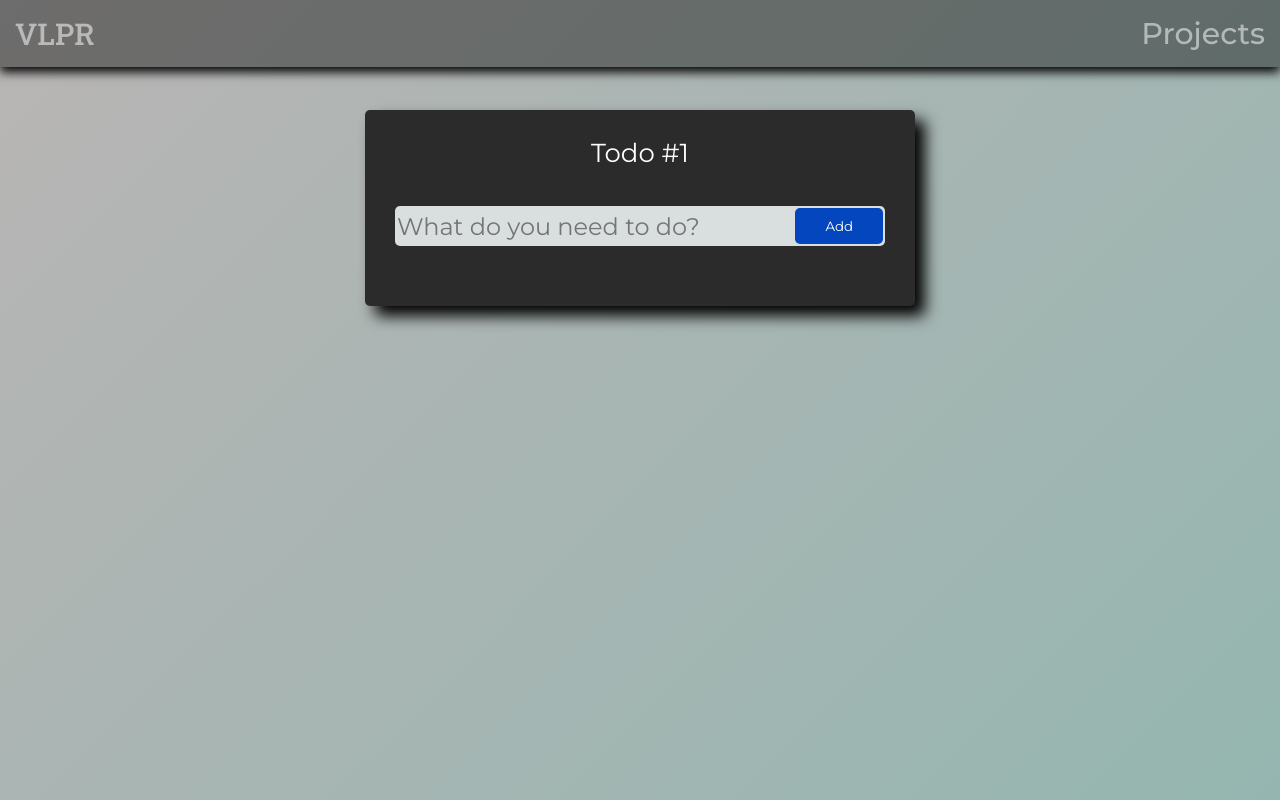
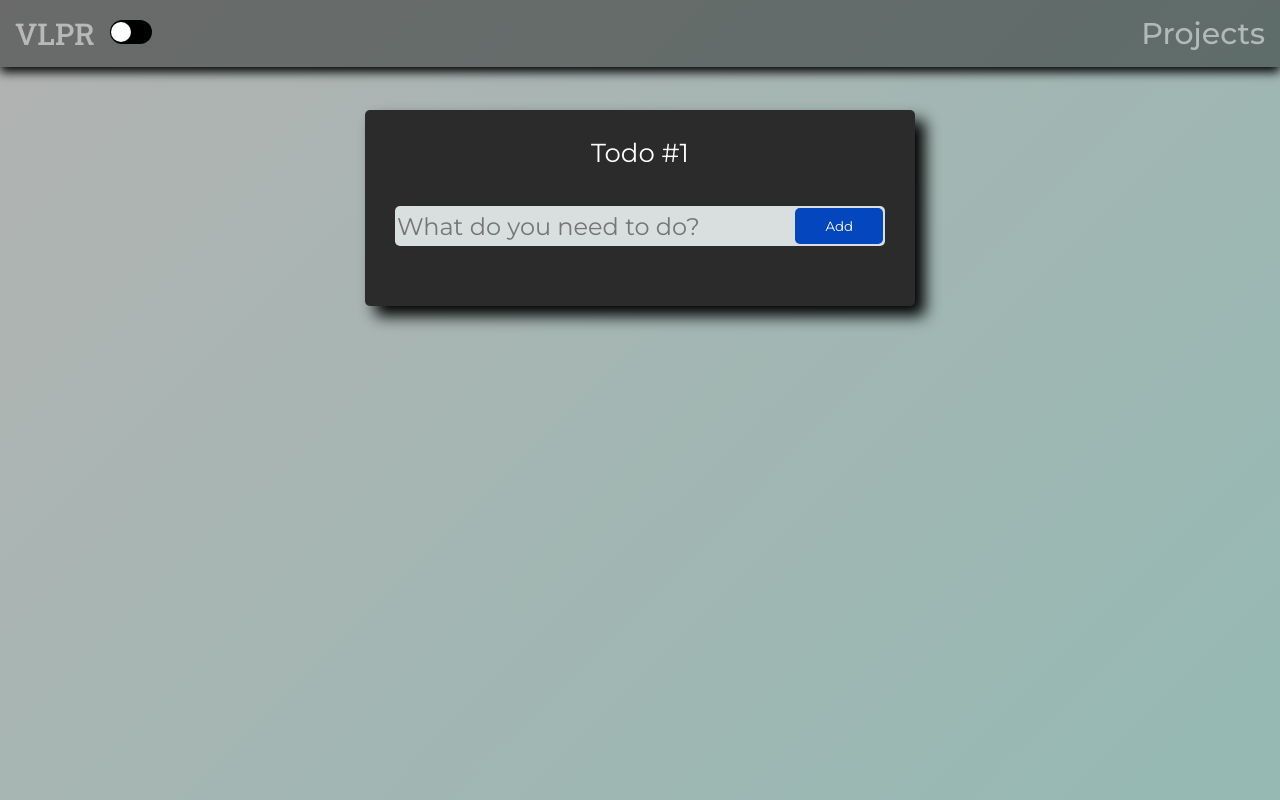
Before and after one commit to Intemeretor/Portfolio, a React (Vite) app: page /Portfolio/Todo in a window 1280 px wide. Built offline with nearby package versions, Linux system fonts and the light colour scheme.

Commit message:
darkmode

```diff
--- a/src/App.jsx
+++ b/src/App.jsx
@@ -12,19 +12,21 @@ import Sidebar from './components/Sidebar/Sidebar';
 function App() {
 
 	const [sideActive, setSideActive] = useState(false);
-
+	const [darkMode, setDarkMode] = useState(false);
 	function sidebarHandler() {
 		setSideActive(prev => !prev);
 	}
 
+	return (
+		<main className={`wrapper
+		${darkMode ? 'isDark' : ''}
+		${sideActive ? 'scrollable' : ''}`}
+		>
 
-	return (
-		<main className={`wrapper ${sideActive ? 'scrollable' : ''}`}>
-			<Head sidebarHandler={sidebarHandler} />
-
+			<Head setDarkMode={setDarkMode} sidebarHandler={sidebarHandler} darkMode={darkMode} />
 			<Routes>
 				<Route path='/Portfolio' element={<Home />} />
-				<Route path='/Portfolio/Todo' element={<Todo />} />
+				<Route path='/Portfolio/Todo' element={<Todo darkMode={darkMode} />} />
 			</Routes>
 
 			<Sidebar sidebarHandler={sidebarHandler} sideActive={sideActive} />
--- a/src/App.scss
+++ b/src/App.scss
@@ -2,14 +2,34 @@
 	font-family: "Montserrat";
 	min-height: 100%;
 	width: 100%;
-	background: linear-gradient(135deg, rgb(185, 181, 181), rgb(149, 182, 176));
+	background: linear-gradient(135deg, rgb(178, 179, 178), rgb(149, 185, 179));
 	overflow: hidden;
 	position: relative;
+	transition: all 1s ease 0s;
+
 	.scrollable {
 		height: 100%;
 	}
+	&.isDark {
+		background: linear-gradient(135deg, rgb(56, 56, 56), rgb(0, 0, 0));
+		// background-size: 300% 300%;
+		// animation: Gradient 10s ease infinite;
+	}
+	// background-size: 300% 300%;
+	// animation: Gradient 10s ease infinite;
 }
 
+@keyframes Gradient {
+	0% {
+		background-position: 10% 0%;
+	}
+	50% {
+		background-position: 91% 100%;
+	}
+	100% {
+		background-position: 10% 0%;
+	}
+}
 .container {
 	max-width: 1300px;
 	margin: 0 auto;
--- a/src/components/Head/Head.jsx
+++ b/src/components/Head/Head.jsx
@@ -2,23 +2,23 @@ import './Head.scss';
 import { useState } from 'react';
 import { Link } from 'react-router-dom';
 
-export default function Head({ sidebarHandler } = props) {
-	const [hint, setHint] = useState({
-		active: false,
-		text: 'Тут ви можете подивитись дні тижня'
-	})
-	function showHint() {
-		setHint(prev => ({ ...prev, active: true }))
-	}
-	function hideHint() {
-		setHint(prev => ({ ...prev, active: false }))
+export default function Head({ sidebarHandler, darkMode, setDarkMode } = props) {
+	function changeMode() {
+		setDarkMode(prev => !prev);
 	}
 	return (
 
-		<header className="header">
+		<header className={`header ${darkMode ? "isDark" : ""}`}>
 			<div className="header__container container">
 				<nav className="header__navigation">
-					<div className='header__homepage' ><Link className='header__link' to="/Portfolio">VLPR</Link></div>
+					<div className='header__homepage' >
+						<Link className='header__link' to="/Portfolio">VLPR</Link>
+					</div>
+					<div onClick={changeMode} className="header__darkmode darkmode" >
+						<button className="darkmode__button">
+							<span className='darkmode__indicator'></span>
+						</button>
+					</div>
 					<div className='header__projects'>
 						<button className='header__button' onClick={sidebarHandler}>Projects</button>
 					</div>
--- a/src/components/Head/Head.scss
+++ b/src/components/Head/Head.scss
@@ -1,15 +1,15 @@
 .header {
+	transition: all 1s ease 0s;
 	width: 100%;
 	position: fixed;
 	z-index: 100;
 	background-color: #02020267;
 	box-shadow: 0 5px 10px #000;
-	// background: linear-gradient(45deg, rgb(38, 11, 134), rgb(18, 27, 155));
 	padding: 15px 15px;
 	&__navigation {
 		position: relative;
 		display: flex;
-		justify-content: space-between;
+		justify-content: flex-end;
 		align-items: center;
 		gap: 15px;
 	}
@@ -31,6 +31,8 @@
 		color: rgba(255, 255, 255, 0.521);
 	}
 	&__projects {
+		flex: 1 1 auto;
+		text-align: right;
 		position: relative;
 	}
 	&__list {
@@ -50,4 +52,39 @@
 			font-weight: 500;
 		}
 	}
+	.darkmode {
+		&__button {
+			width: 42px;
+			position: relative;
+			height: 24px;
+			border-radius: 20px;
+			background-color: black;
+			transition: all 0.5s ease 0s;
+		}
+
+		&__indicator {
+			transition: all 0.5s ease 0s;
+			top: 50%;
+			left: 1px;
+			transform: translate(0%, -50%);
+			position: absolute;
+			background-color: white;
+			height: 20px;
+			width: 20px;
+			border-radius: 50%;
+		}
+	}
+	&.isDark {
+		box-shadow: 0 5px 10px #7e7c7c;
+		.darkmode {
+			&__button {
+				background-color: white;
+			}
+			&__indicator {
+				background-color: black;
+				left: 21px;
+				transform: translate(0%, -50%);
+			}
+		}
+	}
 }
--- a/src/components/Sidebar/Sidebar.scss
+++ b/src/components/Sidebar/Sidebar.scss
@@ -64,18 +64,19 @@
 		justify-content: center;
 		gap: 15px;
 		li {
-			padding: 10px;
-
 			width: 100%;
-			text-align: center;
-			border-radius: 20px;
-			&:hover {
-				background-color: #4040419f;
-			}
 		}
 	}
 
 	&__link {
+		padding: 10px;
+		display: block;
+		width: 100%;
+		text-align: center;
+		border-radius: 20px;
+		&:hover {
+			background-color: #4040419f;
+		}
 		color: White;
 		font-size: 1.875rem;
 	}
--- a/src/pages/Todo/Todo.jsx
+++ b/src/pages/Todo/Todo.jsx
@@ -1,122 +1,16 @@
 
 import React from 'react'
-import TodoList from './TodoList';
 import './Todo.scss'
-import { useState, useEffect } from 'react';
+import TodoItem from './TodoItem';
 
-export default function Todo(props) {
-
-	const [newTodo, setNewTodo] = useState({
-		text: '',
-		editable: false
-	});
-	const [todo, setTodo] = useState([]);
-
-	useEffect(() => {
-		const data = JSON.parse(localStorage.getItem('todos'));
-		setTodo(data || []); // Встановлюємо пустий масив, якщо дані відсутні
-	}, []);
-	useEffect(() => {
-		localStorage.setItem('todos', JSON.stringify(todo));
-	}, [todo]);
+export default function Todo({ darkMode } = props) {
 
 
-
-	function newTodoHandler(e) {
-		setNewTodo(prev => ({ ...prev, text: e.target.value }));
-	}
-	function hidePlaceholder(e) {
-		e.target.placeholder = '';
-	}
-	function showPlaceholder(e) {
-		e.target.placeholder = 'What do you need to do?';
-	}
-	function addTodo(e) {
-		e.preventDefault();
-		if (newTodo.text.length > 0) {
-			setTodo(prev => ([...prev, newTodo]));
-			setNewTodo({
-				text: '',
-				editable: false
-			});
-		}
-	}
-	function deleteTodo(id) {
-		setTodo(prev => {
-			let newArr = [];
-			for (let i = 0; i < prev.length; i++) {
-				if (i != id) {
-					newArr.push(prev[i]);
-				}
-			}
-			return newArr
-		})
-	}
-	function editTodo(e, id) {
-		console.log(e);
-		setTodo(prev => {
-			let newArr = [];
-			for (let i = 0; i < prev.length; i++) {
-				if (i != id) {
-					newArr.push(prev[i]);
-				} else {
-					prev[i] = { ...prev[i], text: e.target.value }
-					newArr.push(prev[i]);
-				}
-			}
-			return newArr
-		})
-	}
-	function changeEditableStatus(id) {
-
-		setTodo(prev => {
-
-			let newArr = [];
-			for (let i = 0; i < prev.length; i++) {
-				if (i != id) {
-					newArr.push(prev[i]);
-				} else {
-					let changed = { ...prev[i], editable: !prev[i].editable }
-					newArr.push(changed);
-				}
-			}
-			return newArr
-		})
-	}
-	let list = todo.map((item, index) => <TodoList
-		key={index}
-		id={index}
-		task={item.text}
-		dlt={deleteTodo}
-		edit={editTodo}
-		editable={item.editable}
-		changeEditable={changeEditableStatus}
-	/>);
 	return (
 
 		<section className='todo'>
-
 			<div className="todo__container container">
-				<h2 className='todo__title'>{`Todo #1`}</h2>
-				<form
-					action=""
-					className="todo__form"
-					onSubmit={(e) => addTodo(e)}
-				>
-					<input
-						onFocus={(e) => hidePlaceholder(e)}
-						onBlur={(e) => showPlaceholder(e)}
-						placeholder='What do you need to do?'
-						onChange={(e) => newTodoHandler(e)}
-						className='todo__input'
-						type="text"
-						value={newTodo.text}
-					/>
-					<button className="todo__button"><span>Add</span></button>
-				</form>
-				<ul className="todo__list">
-					{list}
-				</ul>
+				<TodoItem darkMode={darkMode} />
 			</div>
 		</section>
 	)
--- a/src/pages/Todo/Todo.scss
+++ b/src/pages/Todo/Todo.scss
@@ -9,14 +9,19 @@
 	}
 
 	&__container {
+	}
+	.todo__item {
 		max-width: 550px;
-
+		margin: 0 auto;
 		width: 100%;
 		background-color: #2c2b2b;
 		transition: all 0.5s ease 0s;
 		padding: 30px;
 		border-radius: 5px;
 		box-shadow: 10px 10px 15px #000000;
+		&.isDark {
+			background-color: #464444;
+		}
 	}
 
 	&__form {
--- /dev/null
+++ b/src/pages/Todo/TodoItem.jsx
@@ -0,0 +1,115 @@
+import React from 'react'
+import TodoList from './TodoList';
+import { useState, useEffect } from 'react';
+
+export default function TodoItem({ darkMode } = props) {
+	const [newTodo, setNewTodo] = useState({
+		text: '',
+		editable: false,
+	});
+	const [todo, setTodo] = useState([]);
+
+	useEffect(() => {
+		const data = JSON.parse(localStorage.getItem('todos'));
+		setTodo(data || []); // Встановлюємо пустий масив, якщо дані відсутні
+	}, []);
+	useEffect(() => {
+		localStorage.setItem('todos', JSON.stringify(todo));
+	}, [todo]);
+
+
+
+	function newTodoHandler(e) {
+		setNewTodo(prev => ({ ...prev, text: e.target.value }));
+	}
+	function hidePlaceholder(e) {
+		e.target.placeholder = '';
+	}
+	function showPlaceholder(e) {
+		e.target.placeholder = 'What do you need to do?';
+	}
+	function addTodo(e) {
+		e.preventDefault();
+		if (newTodo.text.length > 0) {
+			setTodo(prev => ([...prev, newTodo]));
+			setNewTodo({
+				text: '',
+				editable: false,
+			});
+		}
+	}
+	function deleteTodo(id) {
+		setTodo(prev => {
+			let newArr = [];
+			for (let i = 0; i < prev.length; i++) {
+				if (i != id) {
+					newArr.push(prev[i]);
+				}
+			}
+			return newArr
+		})
+	}
+	function editTodo(e, id) {
+		setTodo(prev => {
+			let newArr = [];
+			for (let i = 0; i < prev.length; i++) {
+				if (i != id) {
+					newArr.push(prev[i]);
+				} else {
+					prev[i] = { ...prev[i], text: e.target.value }
+					newArr.push(prev[i]);
+				}
+			}
+			return newArr
+		})
+	}
+	function changeEditableStatus(id) {
+
+		setTodo(prev => {
+
+			let newArr = [];
+			for (let i = 0; i < prev.length; i++) {
+				if (i != id) {
+					newArr.push(prev[i]);
+				} else {
+					let changed = { ...prev[i], editable: !prev[i].editable }
+					newArr.push(changed);
+				}
+			}
+			return newArr
+		})
+	}
+	let list = todo.map((item, index) => <TodoList
+		key={index}
+		id={index}
+		task={item.text}
+		dlt={deleteTodo}
+		edit={editTodo}
+		editable={item.editable}
+		changeEditable={changeEditableStatus}
+	/>);
+	return (
+		<div className={`todo__item ${darkMode ? 'isDark' : ""}`}>
+			<h2 className='todo__title'>{`Todo #1`}</h2>
+			<form
+				action=""
+				className="todo__form"
+				onSubmit={(e) => addTodo(e)}
+			>
+				<input
+					onFocus={(e) => hidePlaceholder(e)}
+					onBlur={(e) => showPlaceholder(e)}
+					placeholder='What do you need to do?'
+					onChange={(e) => newTodoHandler(e)}
+					className='todo__input'
+					type="text"
+					value={newTodo.text}
+				/>
+				<button className="todo__button"><span>Add</span></button>
+			</form>
+			<ul className="todo__list">
+				{list}
+			</ul>
+		</div>
+	)
+}
```
